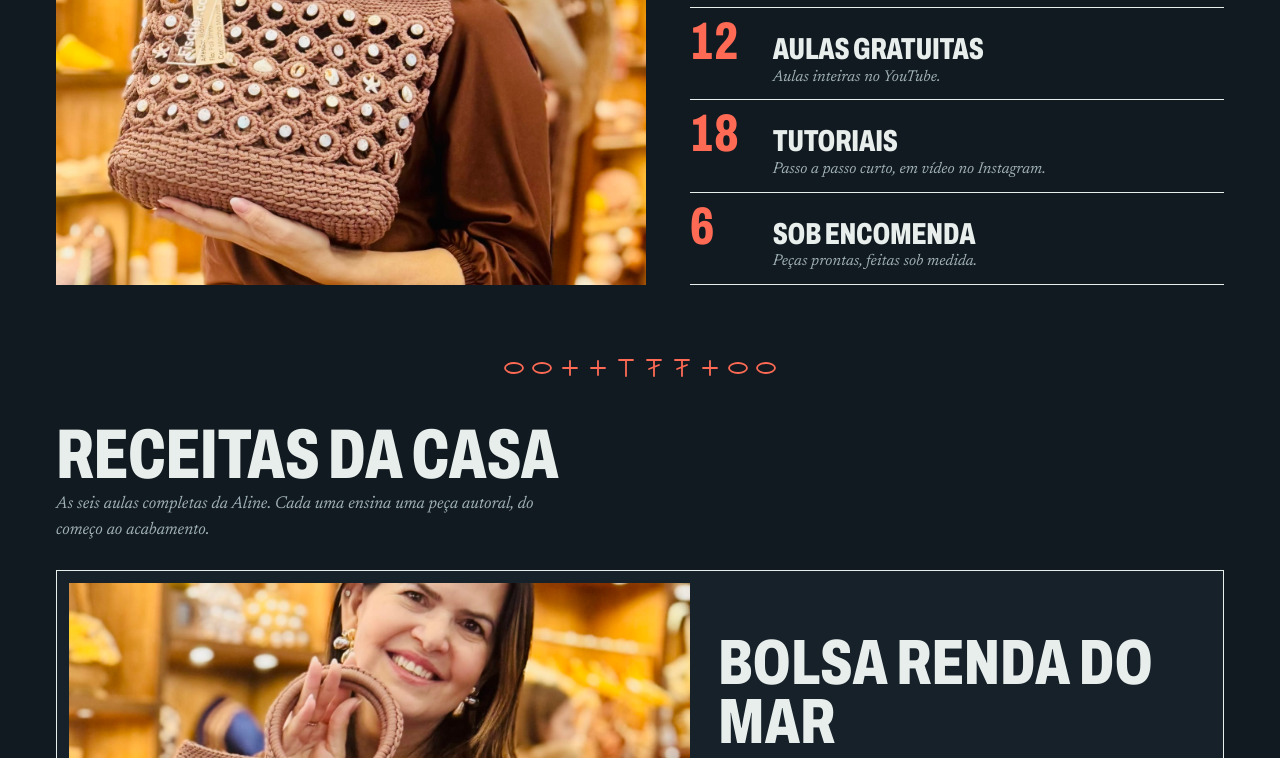
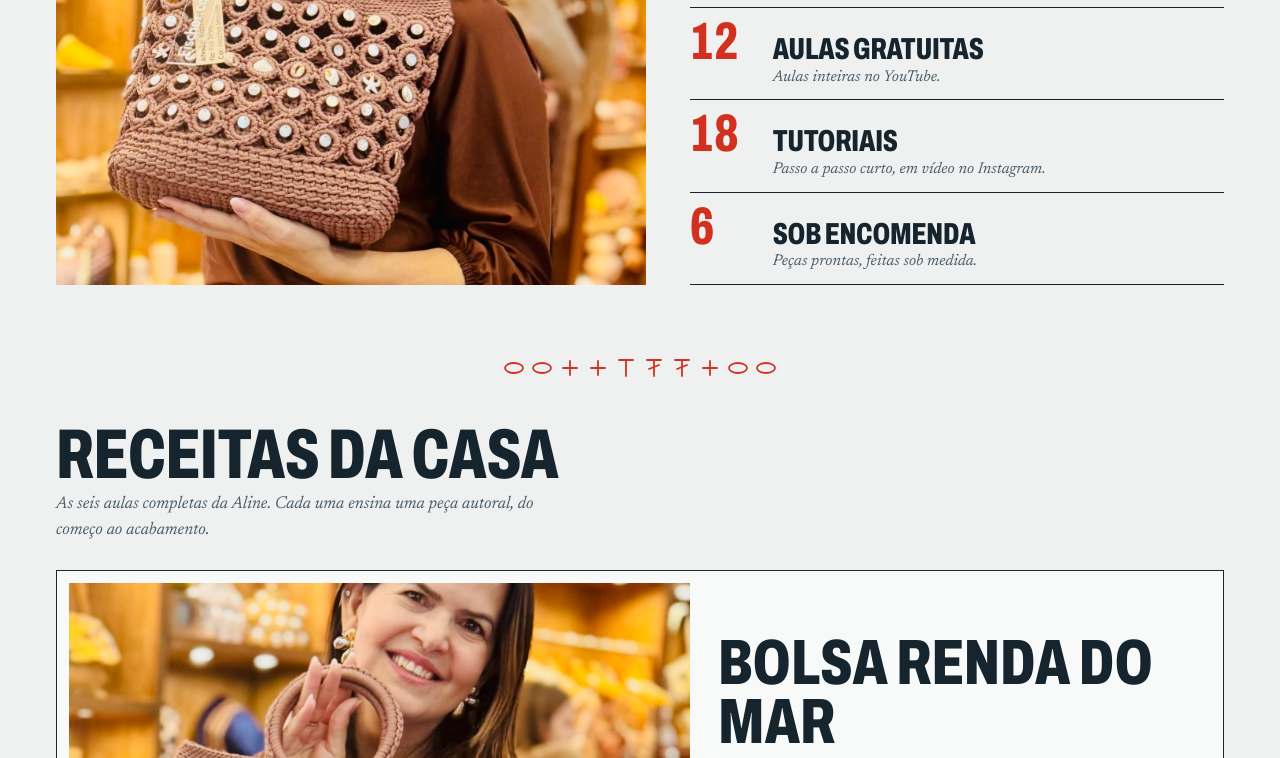
Before and after one commit to matxvs1/aline-goes-catalogo, a plain HTML site: page docs/revista/index.html in a window 1280 px wide. Shown: the part 745-1503 px from the top of the page. Drawn offline with Linux system fonts and the dark colour scheme.

Commit message:
Fixa as duas versões no tema claro
Co-Authored-By: Claude Fable 5.2 <noreply@anthropic.com>
Claude-Session: https://claude.ai/code/session_01Co1UpoNuYyg1FDVMoChERD

```diff
--- a/docs/revista/index.html
+++ b/docs/revista/index.html
@@ -2,6 +2,7 @@
 <html lang="pt-BR">
 <head>
 <meta charset="utf-8">
+<meta name="color-scheme" content="light">
 <meta name="viewport" content="width=device-width, initial-scale=1, viewport-fit=cover">
 <title>Dona Miau | Revista de receitas de crochê de Aline Goes</title>
 <meta name="description" content="As receitas de crochê de Aline Goes, da Dona Miau: aulas completas, aulas gratuitas, tutoriais e peças sob encomenda.">
@@ -15,6 +16,7 @@
    cada peça como receita com ficha e lista de materiais. Papel frio, tinta azul-marinho
    e um vermelho de logotipo como única cor de destaque. */
 :root{
+  color-scheme:light;
   --papel:#eef1f0; --papel-2:#dfe5e3; --folha:#f8faf9;
   --tinta:#16242e; --tinta-2:#4c5d68; --regua:#b9c4c1;
   --logo:#d2311f; --sobre-logo:#fff6f3; --veu:22 36 46;
@@ -22,10 +24,6 @@
   --prosa:"Newsreader",Georgia,serif;
   --mola:cubic-bezier(.2,.9,.25,1);
 }
-@media (prefers-color-scheme:dark){:root{
-  --papel:#111a20; --papel-2:#1a262e; --folha:#16212a;
-  --tinta:#e8eeec; --tinta-2:#9fb0b6; --regua:#33434d;
-  --logo:#ff6a55; --sobre-logo:#1a0b08; --veu:0 0 0; color-scheme:dark}}
 
 *{box-sizing:border-box}
 html{-webkit-text-size-adjust:100%;scroll-behavior:smooth;scrollbar-color:var(--logo) var(--papel)}
```
Also changed, not shown: docs/index.html (+2 -3 lines), modelo-lookbook.html (+2 -3 lines), modelo-revista.html (+2 -4 lines).
